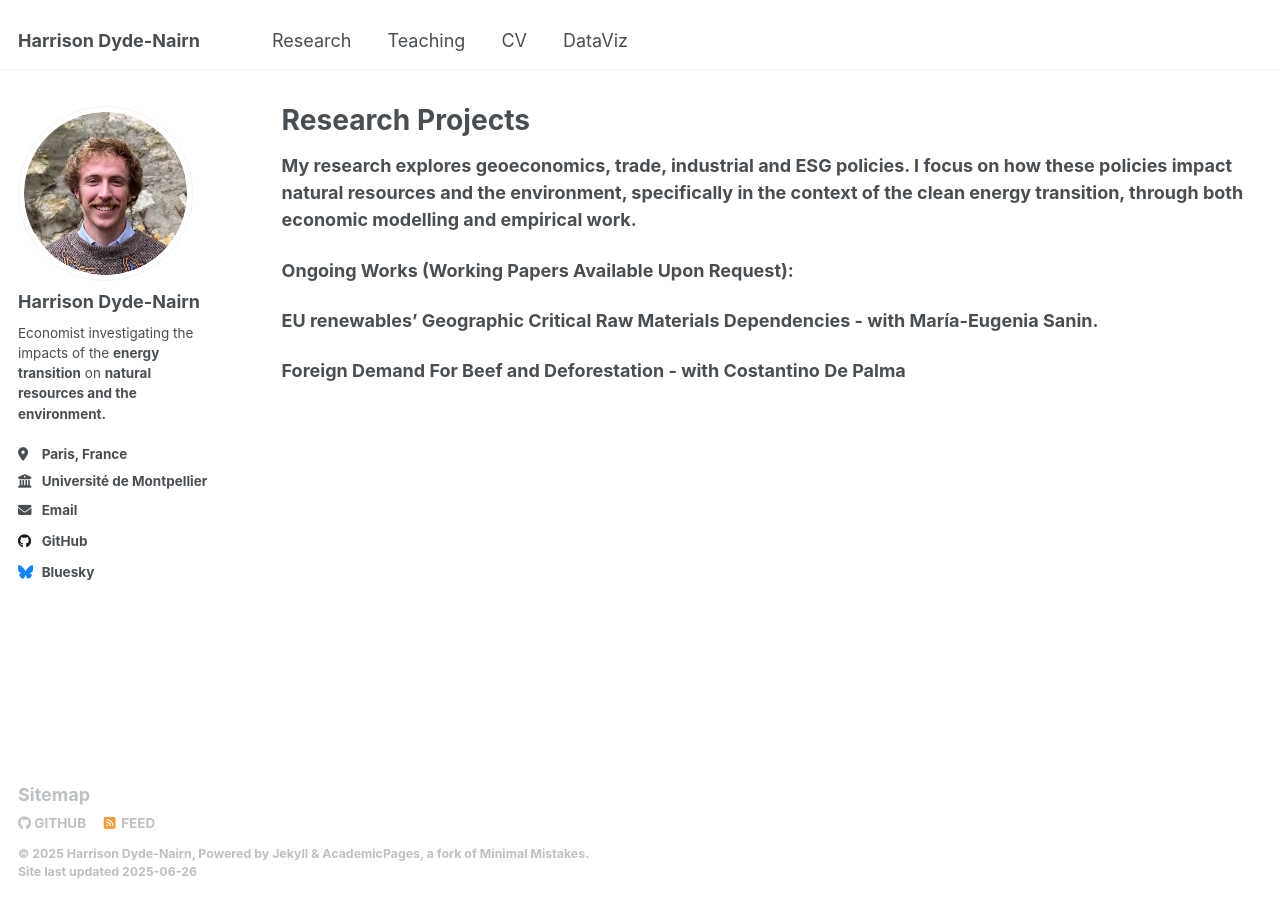
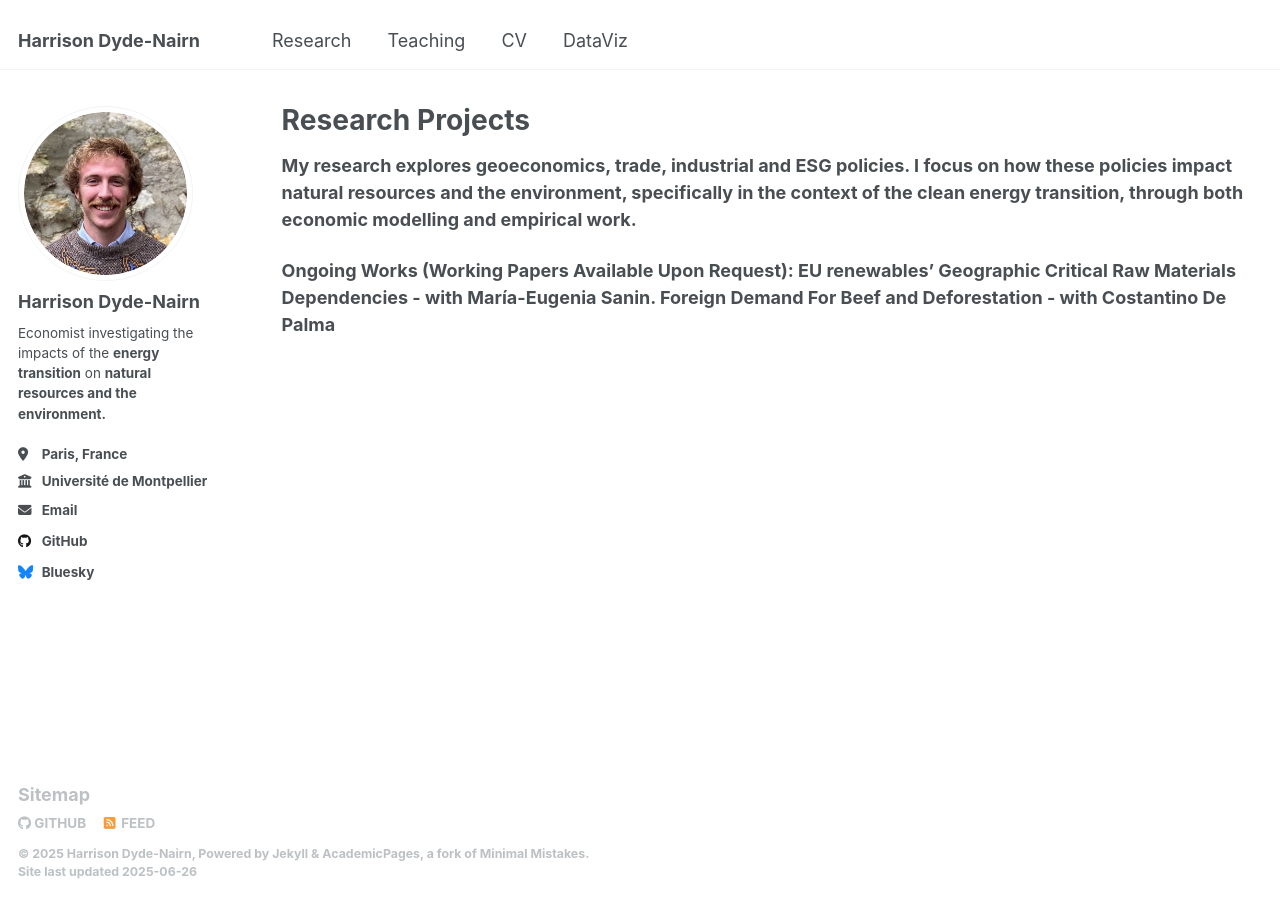
Before and after one commit to hdydenairn/hdydenairn.github.io, a Jekyll site: the page built from _pages/research.md, in a window 1280 px wide. Built offline with Jekyll 4.4.1, drawn with Linux system fonts in a browser that asks for light colours.

```diff
--- a/_pages/research.md
+++ b/_pages/research.md
@@ -7,8 +7,6 @@ author_profile: true
 
 My research explores geoeconomics, trade, industrial and ESG policies. I focus on how these policies impact natural resources and the environment, specifically in the context of the clean energy transition, through both economic modelling and empirical work.
 
-Ongoing Works (Working Papers Available Upon Request):
-
+**Ongoing Works (Working Papers Available Upon Request):**
 EU renewables' Geographic Critical Raw Materials Dependencies - with María-Eugenia Sanin.
-
 Foreign Demand For Beef and Deforestation - with Costantino De Palma
```
